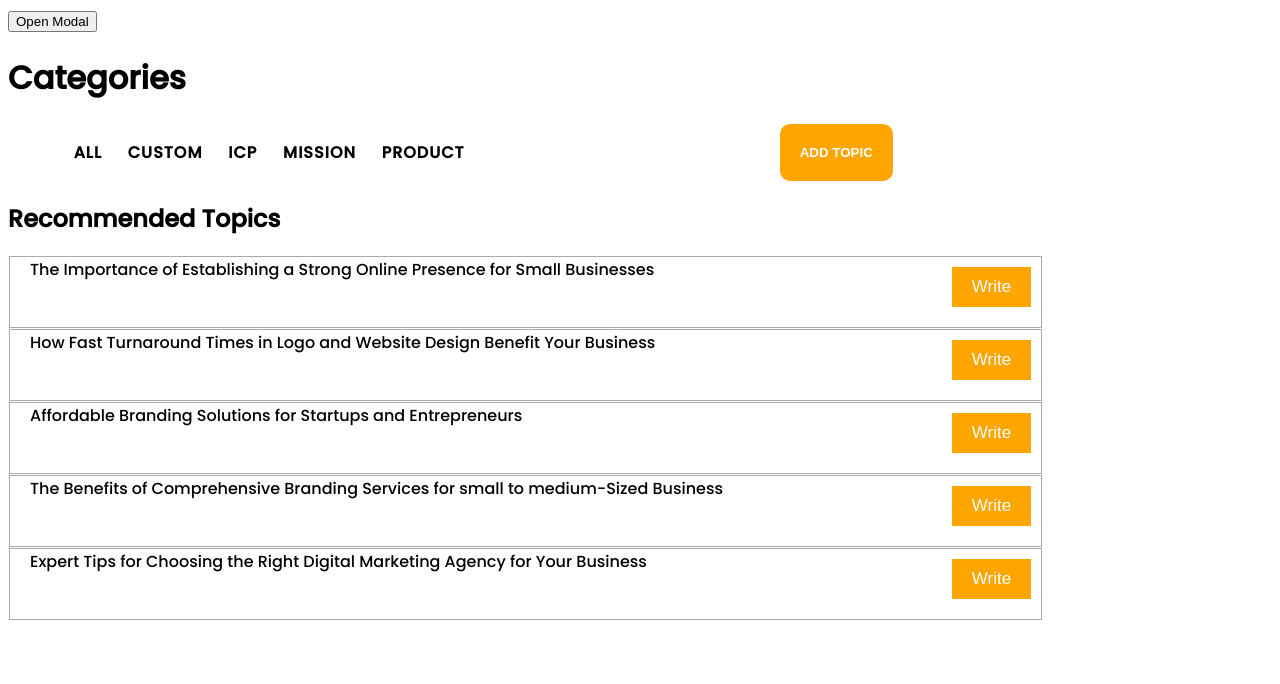
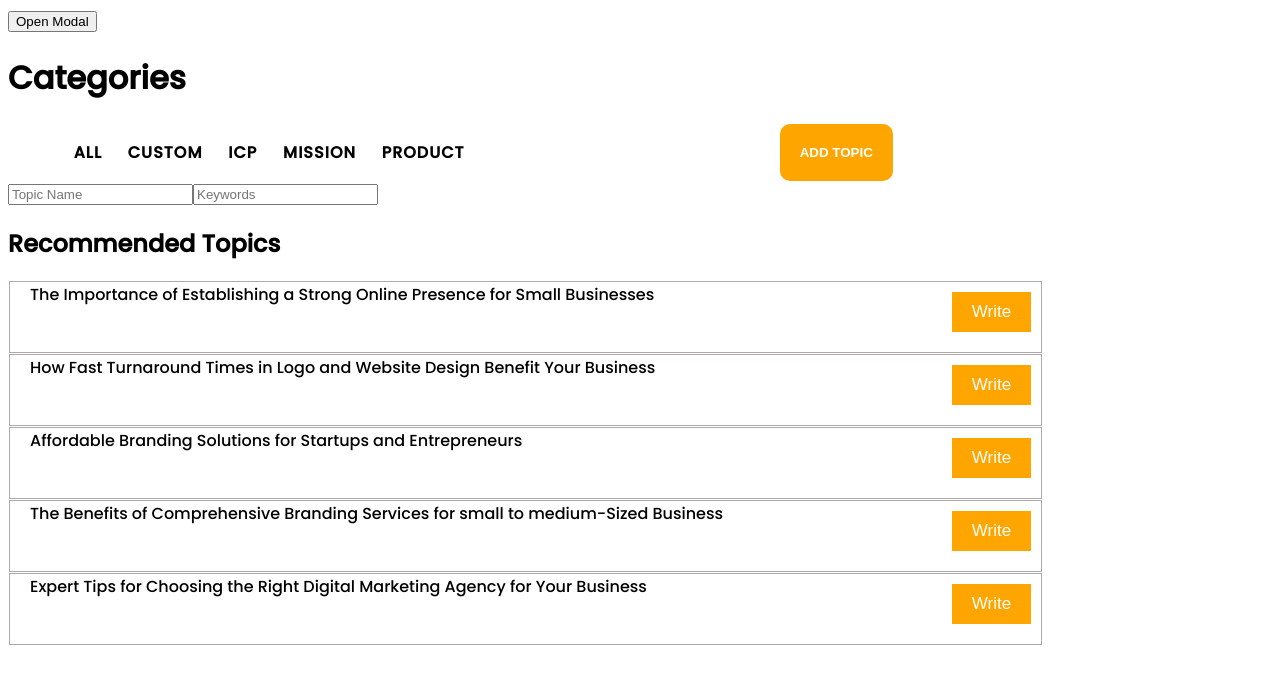
Before and after one commit to rolikaagarwal/blog-writing, a React (Vite) app: page / in a window 1280 px wide. Both pictures are taken after a click on the button "ADD TOPIC". Shown: the top 684 px of the page. Built offline with nearby package versions, Linux system fonts and the light colour scheme.

Commit message:
form added

```diff
--- /dev/null
+++ b/src/components/Form.jsx
@@ -0,0 +1,11 @@
+const Form = () => {
+  return (
+    <div>
+        <input type="text" placeholder="Topic Name" />
+        <input type="text" placeholder="Keywords" />
+
+    </div>
+  )
+}
+
+export default Form;
--- a/src/components/NavbarContainer.jsx
+++ b/src/components/NavbarContainer.jsx
@@ -1,4 +1,10 @@
+import { useState } from "react";
+import Form from "./Form";
 const NavbarContainer = () => {
+  const [showForm, setShowForm] = useState(false);
+  const handleShowForm = () => {
+    setShowForm(!showForm);
+  };
   return (
     <>
       <h1>Categories</h1>
@@ -10,10 +16,10 @@ const NavbarContainer = () => {
           <li className="navbar-itmes">MISSION</li>
           <li className="navbar-itmes">PRODUCT</li>
         </ul>
-        <button>ADD TOPIC</button>
+        <button onClick={handleShowForm}>ADD TOPIC</button>
       </div>
+      {showForm && <Form></Form>}
     </>
   );
 };
-
 export default NavbarContainer;
```
